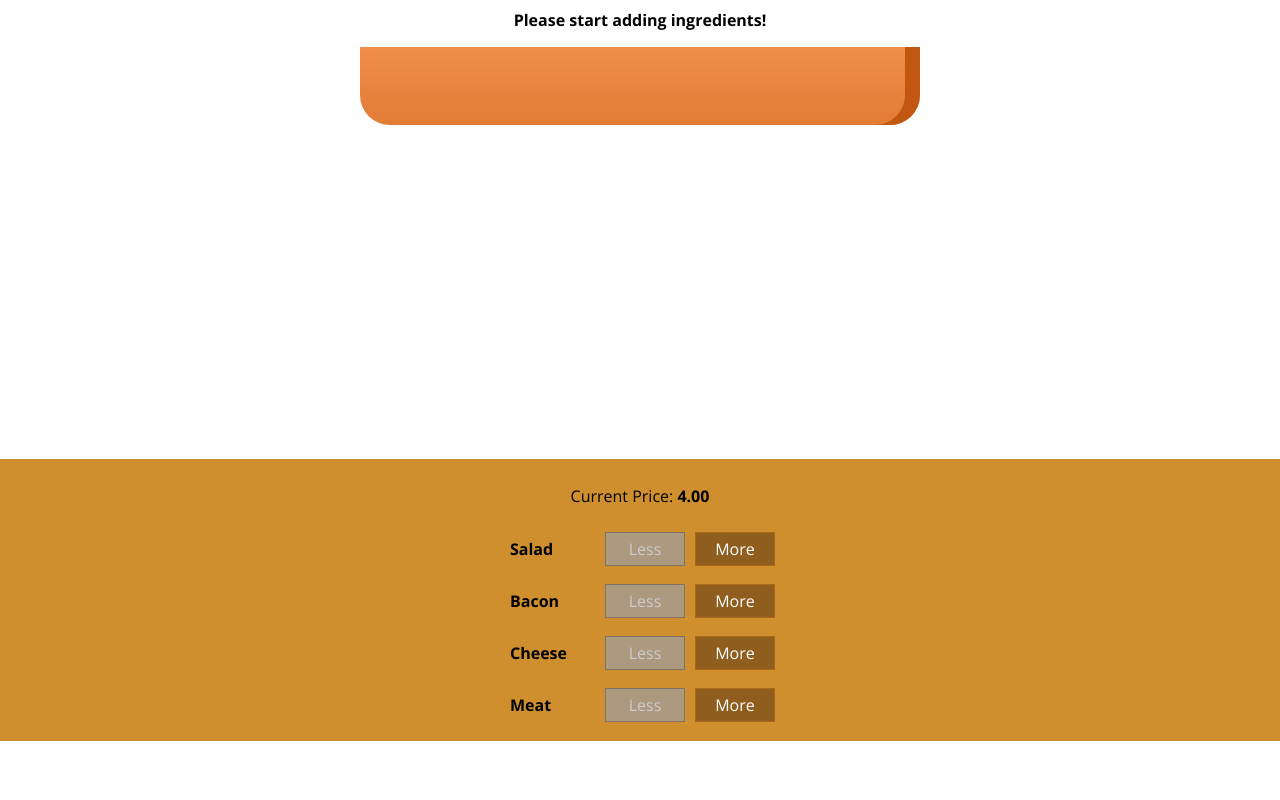
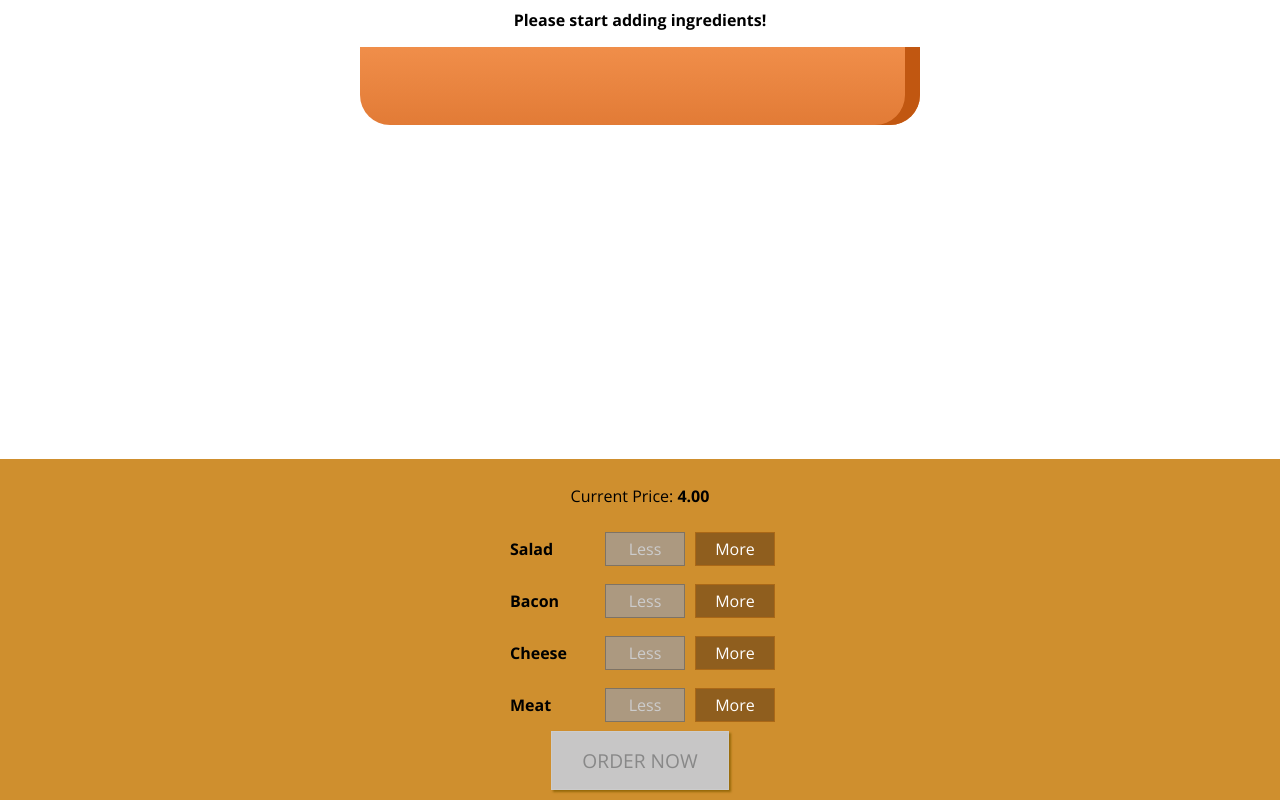
Before and after one commit to VaclavR/burger-builder, a React (Create React App) app: page / in a window 1280 px wide. Shown: the part 179-979 px from the top of the page. Before the commit the page ends 920 px from the top, so only its background shows below. Built offline with nearby package versions, Linux system fonts and the light colour scheme.

Commit message:
resolve #18

```diff
--- a/src/components/Burger/BuildControls/BuildControls.js
+++ b/src/components/Burger/BuildControls/BuildControls.js
@@ -22,6 +22,7 @@
                     removed={() => props.ingredientRemoved(ctrl.type)}
                     disabled={!props.ingredients[ctrl.type]}/>
             ))}
+            <button className={styles.OrderButton} disabled={!props.purchaseable}>Order Now</button>
         </div>
     )
 }
@@ -30,7 +31,8 @@
     ingredientAdded: PropTypes.func,
     ingredientRemoved: PropTypes.func,
     ingredients: PropTypes.object,
-    price: PropTypes.number
+    price: PropTypes.number,
+    purchaseable: PropTypes.bool
 }
 
 export default buildControls
--- a/src/components/Burger/BuildControls/BuildControls.module.css
+++ b/src/components/Burger/BuildControls/BuildControls.module.css
@@ -8,3 +8,45 @@
     margin: auto;
     padding: 10px 0;
 }
+
+.OrderButton {
+    background-color: #dad735;
+    outline: none;
+    cursor: pointer;
+    border: 1px solid #966909;
+    color: #966909;
+    font-family: inherit;
+    font-size: 1.2em;
+    padding: 15px 30px;
+    box-shadow: 2px 2px 2px #966909;
+    text-transform: uppercase;
+}
+
+.OrderButton:hover, .OrderButton:active {
+    background-color: #a0db41;
+    border: 1px solid #966909;
+    color: #966909;
+}
+
+.OrderButton:disabled {
+    background-color: #c7c6c6;
+    cursor: not-allowed;
+    border: 1px solid #ccc;
+    color: #888888;
+}
+
+.OrderButton:not(:disabled) {
+    animation: enable 0.3s linear;
+}
+
+@keyframes enable {
+    0% {
+        transform: scale(1);
+    }
+    60% {
+        transform: scale(1.1);
+    }
+    100% {
+        transform: scale(1);
+    }
+}
--- a/src/containers/BurgerBuilder/BurgerBuilder.js
+++ b/src/containers/BurgerBuilder/BurgerBuilder.js
@@ -17,7 +17,12 @@
             cheese: 0,
             meat: 0
         },
-        totalPrice: 4
+        totalPrice: 4,
+        purchaseable: false
+    }
+
+    updatePurchaseState() {
+        this.setState({ purchaseable: Object.values(this.state.ingredients).some(value => value) })
     }
 
     addIngredientHandler = (type) => {
@@ -30,7 +35,7 @@
         const priceAddition = INGREDIENT_PRICES[type]
         const oldPrice = this.state.totalPrice
         const newPrice = oldPrice + priceAddition
-        this.setState({ totalPrice: newPrice, ingredients: updatedIngredients })
+        this.setState({ totalPrice: newPrice, ingredients: updatedIngredients }, this.updatePurchaseState)
     }
 
     removeIngredientHandler = (type) => {
@@ -44,7 +49,7 @@
         const priceDeduction = INGREDIENT_PRICES[type]
         const oldPrice = this.state.totalPrice
         const newPrice = oldPrice - priceDeduction
-        this.setState({ totalPrice: newPrice, ingredients: updatedIngredients })
+        this.setState({ totalPrice: newPrice, ingredients: updatedIngredients }, this.updatePurchaseState)
     }
 
     render() {
@@ -55,7 +60,8 @@
                     ingredientAdded={this.addIngredientHandler}
                     ingredientRemoved={this.removeIngredientHandler}
                     ingredients={this.state.ingredients}
-                    price={this.state.totalPrice} />
+                    price={this.state.totalPrice}
+                    purchaseable={this.state.purchaseable} />
             </React.Fragment>
         )
     }
```
